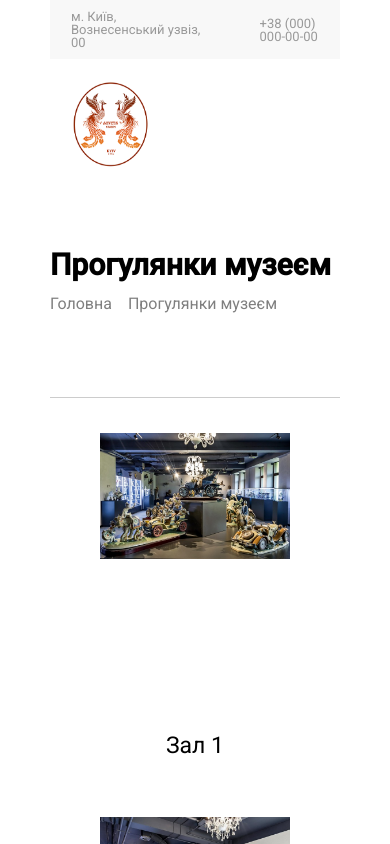
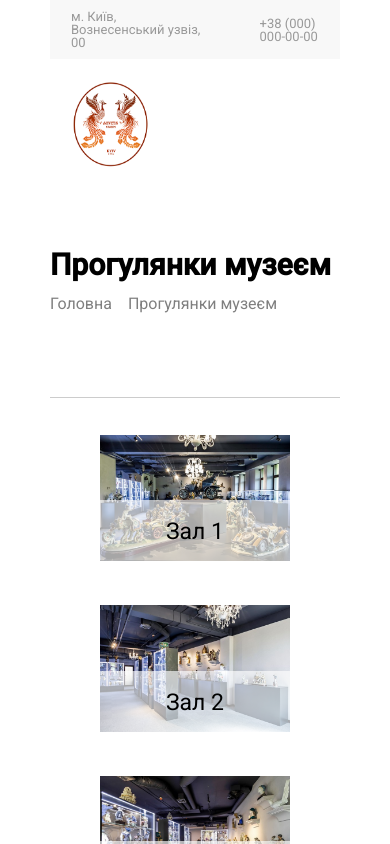
Before and after one commit to HryhoriiShkvyra/museum, a React (Create React App) app: page /museum-tour in a window 390 px wide. Shown: the top 844 px of the page. Built offline with nearby package versions, Linux system fonts and the light colour scheme; some icons are missing.

Commit message:
added more media requests

```diff
--- a/src/Halls/Halls.css
+++ b/src/Halls/Halls.css
@@ -43,13 +43,16 @@
   flex-wrap: wrap;
   justify-content: space-between;
   gap: 26px;
-  margin-top: 20px;
+
+  margin: 0 auto;
 }
 
 .hall-main-img {
-  max-width: 420px;
-  height: 280px;
-  background-color: aqua;
+  display: block;
+  max-width: 400px;
+  width: 100%;
+  margin: 0 auto;
+  aspect-ratio: 16/10;
 }
 
 .hall-main-img img {
--- a/src/MuseumTour/MuseumTour.css
+++ b/src/MuseumTour/MuseumTour.css
@@ -6,22 +6,24 @@
 }
 
 .hall {
-  /* flex: 0 0 575px; */
-  height: 344px;
-
+  max-width: 520px;
+  width: 100%;
+  display: flex;
+  justify-content: center;
+  align-items: center;
   position: relative;
   overflow: hidden;
   color: var(--black);
+
+  aspect-ratio: 16/11;
 }
 
 .hall-img {
-  max-width: 520px;
   width: 100%;
   transition: all ease 0.5s;
   cursor: pointer;
 }
 .hall-img:hover {
-  max-width: 520px;
   transition: all ease 0.5s;
 
   transform: scale(1.3);
@@ -30,7 +32,6 @@
 .hall-img-text {
   position: absolute;
   width: 100%;
-  /* max-width: 520px; */
   padding: 20px;
   bottom: 0;
   text-align: center;
@@ -40,3 +41,51 @@
 
   cursor: pointer;
 }
+
+@media screen and (max-width: 1200px) {
+  .hall {
+    max-width: 440px;
+  }
+}
+
+@media screen and (max-width: 1120px) {
+  .hall {
+    max-width: 400px;
+  }
+}
+
+@media screen and (max-width: 1040px) {
+  .hall {
+    max-width: 360px;
+  }
+}
+
+@media screen and (max-width: 992px) {
+  .hall {
+    max-width: 320px;
+  }
+}
+
+@media screen and (max-width: 882px) {
+  .hall {
+    max-width: 280px;
+  }
+}
+
+@media screen and (max-width: 801px) {
+  .hall {
+    max-width: 280px;
+  }
+}
+
+@media screen and (max-width: 801px) {
+  .hall {
+    max-width: 210px;
+  }
+}
+
+@media screen and (max-width: 601px) {
+  .hall {
+    max-width: 460px;
+  }
+}
```
